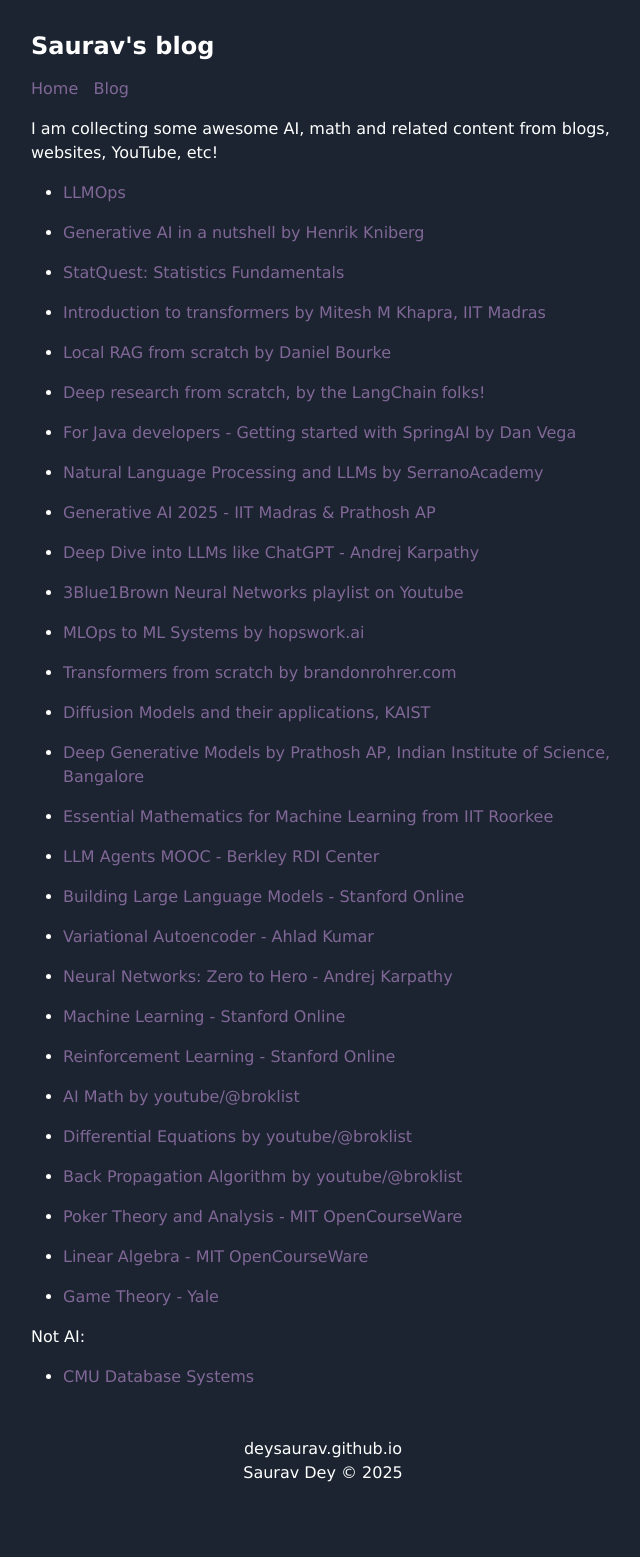
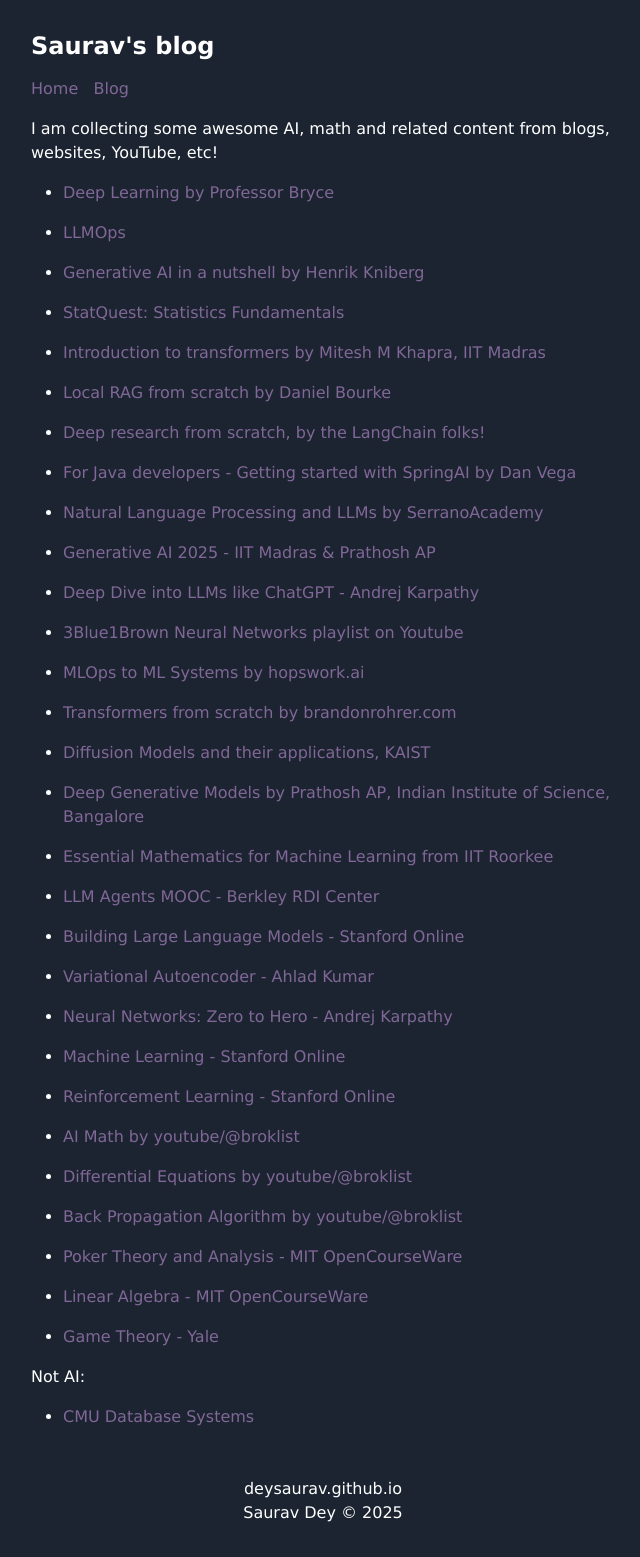
Before and after one commit to agentloopfyi/agentloopfyi.github.io, a Jekyll site: the page built from _pages/learn-ai.markdown, in a window 1280 px wide. Shown: the whole page, without its empty margins (317-957 px from the left). Built offline with Jekyll 4.4.1, drawn with Linux system fonts in a browser that asks for light colours; before the commit the page ends 1517 px from its top, so only the background shows below that.

Commit message:
Update learn-ai.markdown

```diff
--- a/_pages/learn-ai.markdown
+++ b/_pages/learn-ai.markdown
@@ -7,6 +7,8 @@
 ---
 
 I am collecting some awesome AI, math and related content from blogs, websites, YouTube, etc!
+
+- [Deep Learning by Professor Bryce](https://www.youtube.com/watch?v=DrhJLHiia7g&list=PLgPbN3w-ia_PeT1_c5jiLW3RJdR7853b9)
 
 - [LLMOps](https://www.youtube.com/playlist?list=PLtWcg4BQh8pql594XFXz3TBSVVLebnzcn)
 
```
